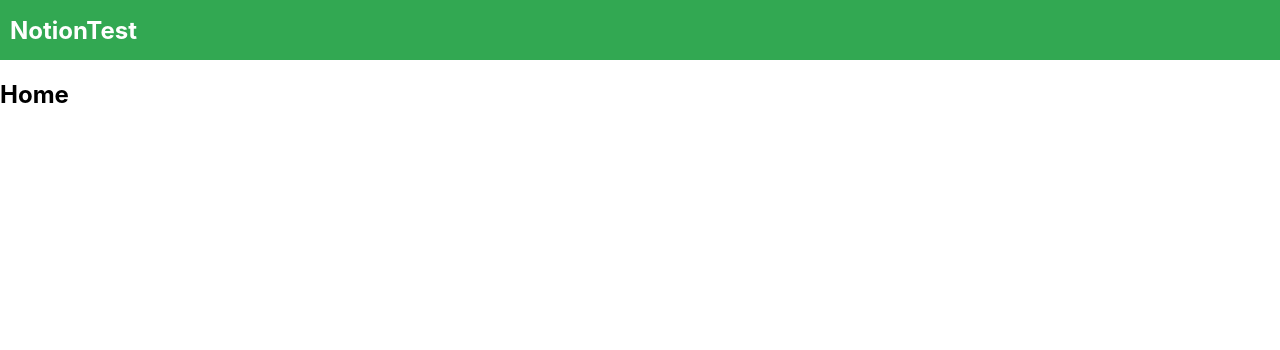
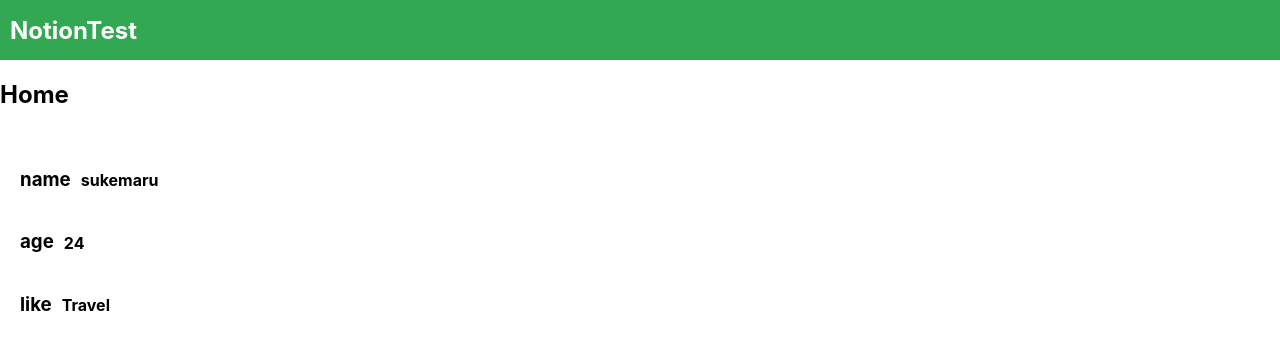
Before and after one commit to sukemaru-injp/notion-study, a Next.js app: page / in a window 1280 px wide. Shown: the top 350 px of the page. Built offline with nearby package versions, Linux system fonts and the light colour scheme.

Commit message:
Profileをcommit

```diff
--- a/pages/index.tsx
+++ b/pages/index.tsx
@@ -1,9 +1,16 @@
 import type { NextPage } from 'next'
+
+import Profile from '../src/components/Profile'
 
 const Home: NextPage = () => {
   return (
     <>
       <h2>Home</h2>
+
+      <Profile
+        name='sukemaru'
+        age={24}
+        like="Travel" />
     </>
   )
 }
--- /dev/null
+++ b/src/components/Profile.tsx
@@ -0,0 +1,38 @@
+import { FC, ReactNode } from 'react'
+import styled from 'styled-components'
+
+import type { ProfileType } from '../types'
+
+interface Props extends ProfileType<ReactNode> {}
+
+const Profile: FC<Props> = (props: Props) => {
+  return (
+    <Wrapper>
+      <Div>
+        <h3>name</h3>
+        <h4>{props.name}</h4>
+      </Div>
+
+      <Div>
+        <h3>age</h3>
+        <h4>{props.age}</h4>
+      </Div>
+
+      <Div>
+        <h3>like</h3>
+        <h4>{props.like}</h4>
+      </Div>
+    </Wrapper>
+  )
+}
+
+const Wrapper = styled.div`
+padding: 20px;
+`
+
+const Div = styled.div`
+display: flex;
+gap: 10px;
+`
+
+export default Profile
--- /dev/null
+++ b/src/types/index.ts
@@ -0,0 +1,6 @@
+export interface ProfileType<T> {
+  name: string
+  age: number|string
+  like: 'Sauna'|'Sushi'|'Travel'
+  Other?: T
+}
```
